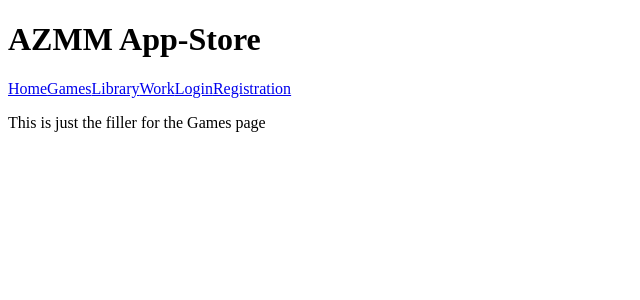
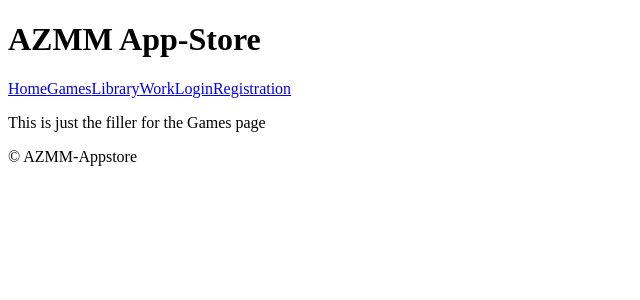
Before and after one commit to AZMM-BBZ/AZMM_Appstore, a Vue app in the folder AZMM/azmm.client/: page /games in a window 1280 px wide. Shown: the top 300 px of the page, without its empty margins (0-640 px from the left). Built offline with nearby package versions, Linux system fonts and the light colour scheme.

Commit message:
Update App.vue

```diff
--- a/AZMM/azmm.client/src/App.vue
+++ b/AZMM/azmm.client/src/App.vue
@@ -24,4 +24,9 @@
     <main>
         <router-view></router-view>
     </main>
+
+    <footer>
+        <p>© AZMM-Appstore</p>
+    </footer>
+
 </template>
```
